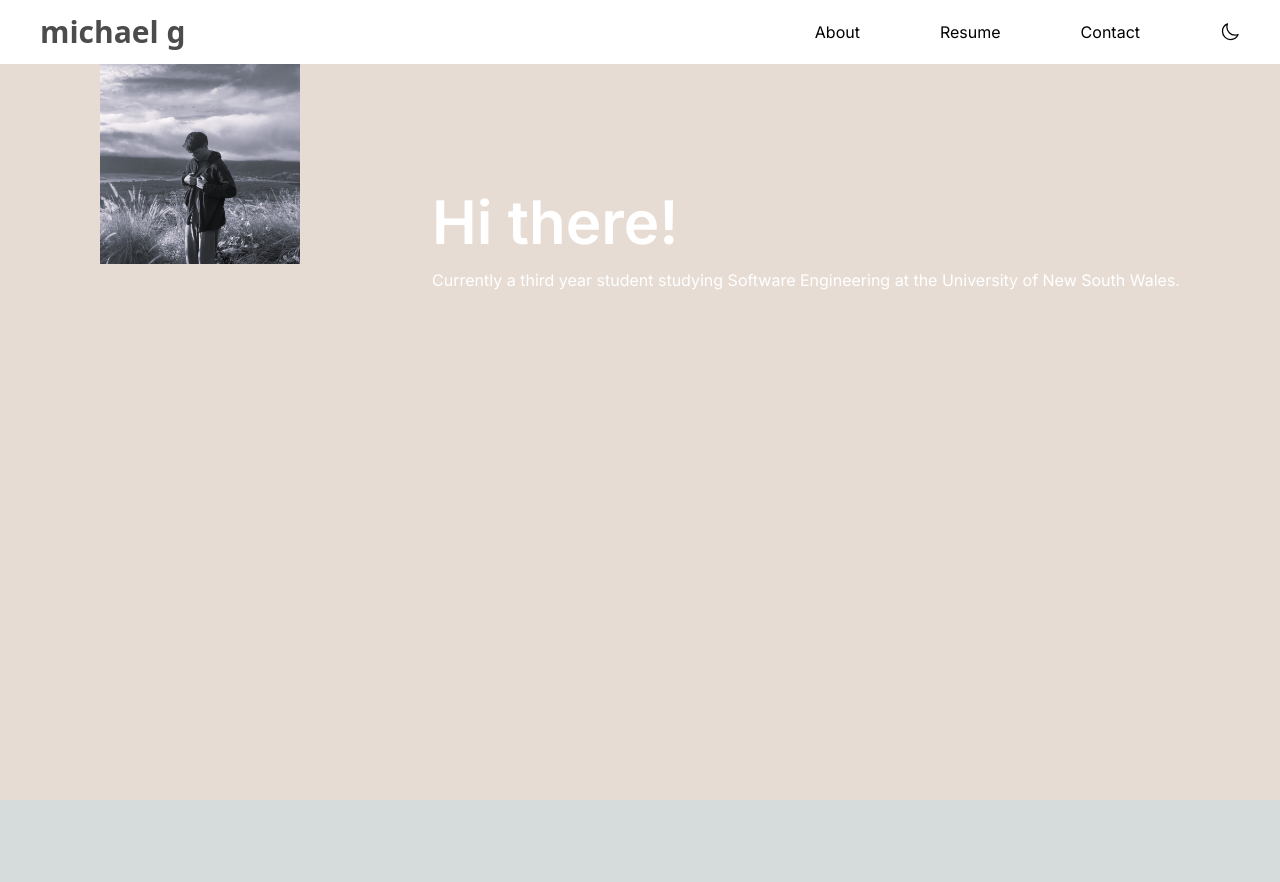
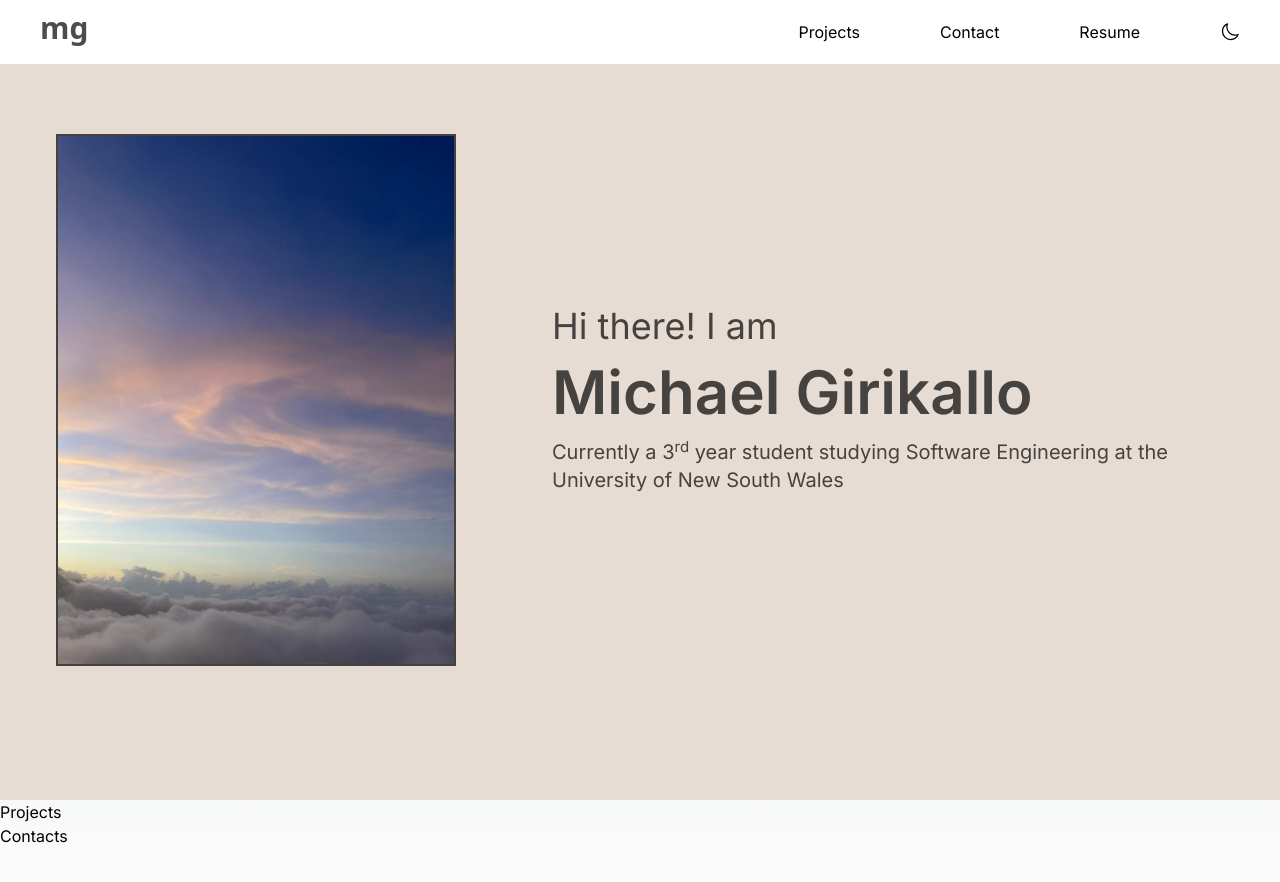
Before and after one commit to mallo03/portfolio, a Next.js app: page / in a window 1280 px wide. Shown: the top 882 px of the page. Before the commit the page ends 800 px from the top, so only its background shows below. Built offline with nearby package versions, Linux system fonts and the light colour scheme.

Commit message:
Hero Page update

```diff
--- a/app/components/footer.tsx
+++ b/app/components/footer.tsx
@@ -0,0 +1,9 @@
+
+
+export default function Footer(){
+    return(
+        <div className="h-40">
+            Contacts
+        </div>
+    );
+}
--- a/app/components/hero.tsx
+++ b/app/components/hero.tsx
@@ -4,21 +4,23 @@ import Image from "next/image";
 export default function Hero() {
   return (
     <section>
-      <div className="flex flex-row justify-evenly h-screen bg-cover bg-center bg-pearl dark:bg-black z-10">
-        <div className="w-200 h-200 pt-16">
+      <div className="grid items-center h-screen bg-cover bg-center bg-pearl dark:bg-gray z-10  grid-cols-1 md:grid-cols-5 dark:text-white/70 text-black/70">
+        <div className="flex md:col-span-2 justify-center mx-10  pt-20 md:pt-0">
           <Image
-            src="/images/pose1.jpg"
+            src="/images/mountainbatur.jpg"
             alt="Mountain Batur"
-            width={200}
-            height={200}
+            width={400}
+            height={700}
             layout="fixed"
+            className="border-2 border-black/70 dark:border-white/70"
           />
         </div>
-        <div className="ml-8 mt-48">
-          <h1 className="text-white mb-4 text-6xl font-semibold">Hi there!</h1>
-          <p className="text-white">
-            Currently a third year student studying Software Engineering at the
-            University of New South Wales.
+        <div className="md:col-span-3 mx-10">
+          <p className="pb-4 md:text-4xl text-xs">Hi there! I am</p>
+          <h1 className=" mb-4 md:text-6xl font-semibold">Michael Girikallo</h1>
+          <p className="md:text-xl text-xs">
+           Currently a 3<sup>rd</sup> year student studying Software Engineering at the
+            University of New South Wales
           </p>
         </div>
       </div>
--- a/app/components/navbar.tsx
+++ b/app/components/navbar.tsx
@@ -1,7 +1,6 @@
 "use client";
 import { useState } from "react";
 import React from "react";
-// ... (imports and styles)
 
 export default function Navbar() {
   const handleDarkModeToggle = () => {
@@ -15,32 +14,34 @@ export default function Navbar() {
   const [miniNavVisible, setMiniNavVisible] = useState(false);
 
   return (
-    <nav className="h-16 fixed top-0 bg-white w-screen flex justify-between px-10 items-center dark:bg-lightgray dark:text-white z-30">
+    <nav className="h-16 fixed top-0 bg-white w-screen flex justify-between px-10 items-center dark:bg-lightgray/80 dark:text-white z-30">
       <h1 className="text-3xl font-sans font-extrabold text-black/70 dark:text-white">
-        <a href="#">michael g</a>
+        <p className="pb-2">
+          <a href="#">mg</a>
+        </p>
       </h1>
       <ul className="hidden md:flex justify-between gap-20 font-san">
         <a className="hover:text-tan dark:hover:text-tan" href="#">
-          About
+          Projects
+        </a>
+        <a className="hover:text-tan dark:hover:text-tan" href="#">
+          Contact
         </a>
         <a className="hover:text-tan dark:hover:text-tan" href="#">
           Resume
-        </a>
-        <a className="hover:text-tan dark:hover:text-tan" href="#">
-          Contact
         </a>
         <button id="toggleDark" onClick={handleDarkModeToggle}>
           <svg
             xmlns="http://www.w3.org/2000/svg"
             fill="none"
             viewBox="0 0 24 24"
-            stroke-width="1.5"
+            strokeWidth="1.5"
             stroke="currentColor"
             className="hover:text-tan dark:hover:text-tan w-5 h-5"
           >
             <path
-              stroke-linecap="round"
-              stroke-linejoin="round"
+              strokeLinecap="round"
+              strokeLinejoin="round"
               d="M21.752 15.002A9.72 9.72 0 0 1 18 15.75c-5.385 0-9.75-4.365-9.75-9.75 0-1.33.266-2.597.748-3.752A9.753 9.753 0 0 0 3 11.25C3 16.635 7.365 21 12.75 21a9.753 9.753 0 0 0 9.002-5.998Z"
             />
           </svg>
@@ -54,13 +55,13 @@ export default function Navbar() {
             xmlns="http://www.w3.org/2000/svg"
             fill="none"
             viewBox="0 0 24 24"
-            stroke-width="1.5"
+            strokeWidth="1.5"
             stroke="currentColor"
             className="w-6 h-6"
           >
             <path
-              stroke-linecap="round"
-              stroke-linejoin="round"
+              strokeLinecap="round"
+              strokeLinejoin="round"
               d="M6 18 18 6M6 6l12 12"
             />
           </svg>
@@ -69,12 +70,12 @@ export default function Navbar() {
             xmlns="http://www.w3.org/2000/svg"
             fill="none"
             viewBox="0 0 24 24"
-            stroke-width="1.5"
+            strokeWidth="1.5"
             stroke="currentColor"
           >
             <path
-              stroke-linecap="round"
-              stroke-linejoin="round"
+              strokeLinecap="round"
+              strokeLinejoin="round"
               d="M3.75 6.75h16.5M3.75 12h16.5m-16.5 5.25h16.5"
             />
           </svg>
@@ -83,7 +84,7 @@ export default function Navbar() {
 
       <div
         id="miniNav"
-        className={`fixed z-40 top-16 md:hidden justify-center bg-white w-screen grid grid-rows-3 right-0 dark:text- dark:bg-lightgray  ${
+        className={`fixed z-40 top-16 md:hidden justify-center bg-white w-screen grid grid-rows-3 right-0 dark:bg-lightgray  ${
           miniNavVisible ? "block" : "hidden"
         }`}
       >
@@ -98,18 +99,22 @@ export default function Navbar() {
         <div className="row-span-1 h-16 flex items-center hover:text-tan dark:hover:text-tan">
           <a href="">Contact</a>
         </div>
-        <button id="toggleDark" onClick={handleDarkModeToggle} className="flex justify-center items-center h-16">
+        <button
+          id="toggleDark"
+          onClick={handleDarkModeToggle}
+          className="flex justify-center items-center h-16"
+        >
           <svg
             xmlns="http://www.w3.org/2000/svg"
             fill="none"
             viewBox="0 0 24 24"
-            stroke-width="1.5"
+            strokeWidth="1.5"
             stroke="currentColor"
             className="hover:text-tan dark:hover:text-tan w-5 h-5"
           >
             <path
-              stroke-linecap="round"
-              stroke-linejoin="round"
+              strokeLinecap="round"
+              strokeLinejoin="round"
               d="M21.752 15.002A9.72 9.72 0 0 1 18 15.75c-5.385 0-9.75-4.365-9.75-9.75 0-1.33.266-2.597.748-3.752A9.753 9.753 0 0 0 3 11.25C3 16.635 7.365 21 12.75 21a9.753 9.753 0 0 0 9.002-5.998Z"
             />
           </svg>
--- a/app/components/projects.tsx
+++ b/app/components/projects.tsx
@@ -0,0 +1,7 @@
+export default function Projects() {
+    return(
+        <div className="grid md:grid-cols-3">
+            <p>Projects</p>
+        </div>
+    );
+}
--- a/app/page.tsx
+++ b/app/page.tsx
@@ -1,6 +1,8 @@
 import Image from 'next/image'
 import Hero from './components/hero'
 import Navbar from './components/navbar'
+import Footer from './components/footer'
+import Projects from './components/projects'
 
 export default function Home() {
 
@@ -8,7 +10,8 @@ export default function Home() {
     <main className="flex min-h-screen flex-col">
       <Navbar></Navbar>
       <Hero></Hero>
-      {/* <p>bottom</p> */}
+      <Projects></Projects>
+      <Footer></Footer>
     </main>
   )
 }
```
Also changed, not shown: package.json (+9 -4 lines), 1 other file (tests, documents, lock files or other folders).
